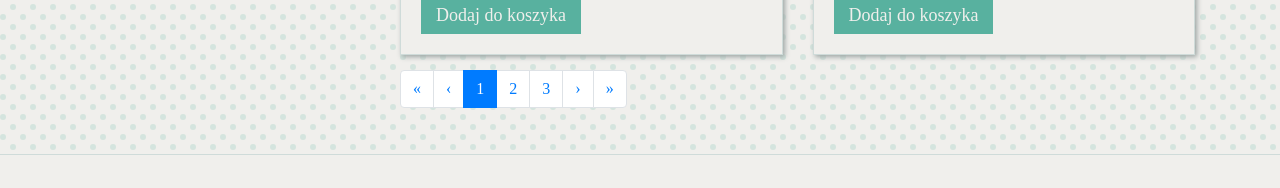
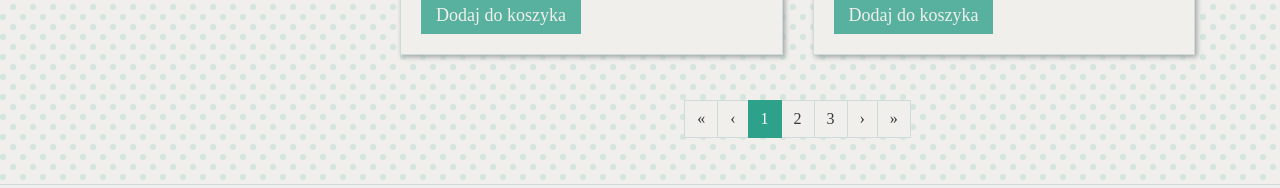
Before and after one commit to AnnaSzmyga/Online-Shop, a React (Create React App) app: page / in a window 1280 px wide. Shown: the part 1506-1694 px from the top of the page. Built offline with nearby package versions, Linux system fonts and the light colour scheme; a web font is replaced by a local one.

Commit message:
Style pagination bar

```diff
--- a/src/components/features/Pagination/Pagination.css
+++ b/src/components/features/Pagination/Pagination.css
@@ -0,0 +1,6 @@
+.pagination-bar {
+    margin-top: 30px;
+}
+.pagination {
+    justify-content: center;
+}
--- a/src/index.css
+++ b/src/index.css
@@ -31,7 +31,31 @@
   margin: 0;
 }
 
+
+/* Change Bootstrap default styles */
+
 .modal-content {
 	border-radius: 0;
 	border: 0;
 }
+.page-link {
+    background-color:#f0efec;
+	border: 1px solid #cfdbd9;
+	color: #353a39;
+}
+.page-link:hover {
+	color: #2ea18a;
+	background-color: #e8e6e3;
+}
+.page-item.active .page-link {
+	background-color: #2ea18a;
+	border-color: #2ea18a;
+	/* outline: 2px solid #93aaa6; */
+}
+.page-link:focus {
+	box-shadow: none;
+}
+
+.page-item:first-child .page-link, .page-item:last-child .page-link {
+    border-radius: 0;
+}
```
